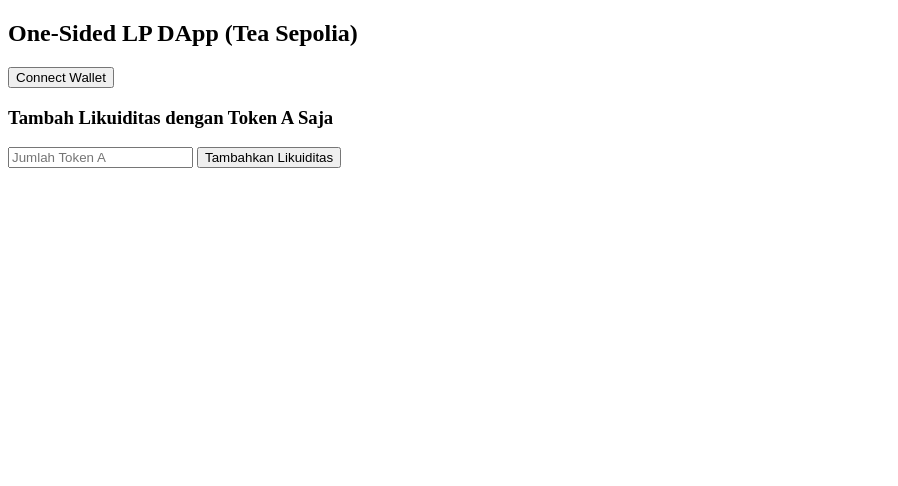
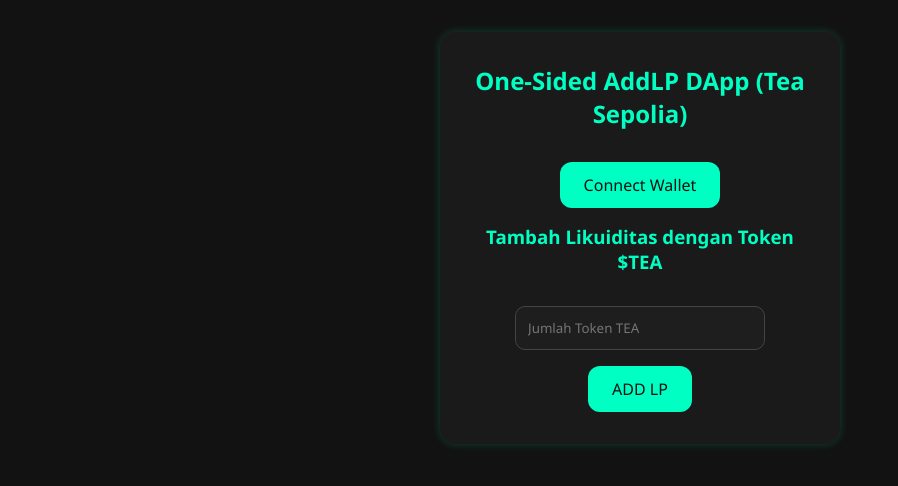
Before and after one commit to hallosayael/dapp-tea-sepolia, a plain HTML site: page index.html in a window 1280 px wide. Shown: the whole page, without its empty margins (0-898 px from the left). Drawn offline with nearby package versions, Linux system fonts and the light colour scheme.

Commit message:
Update index.html

```diff
--- a/index.html
+++ b/index.html
@@ -1,22 +1,98 @@
 <!DOCTYPE html>
-<html>
+<html lang="id">
 <head>
+  <meta charset="UTF-8" />
+  <meta name="viewport" content="width=device-width, initial-scale=1.0"/>
   <title>One-Sided LP DApp - Tea Sepolia</title>
   <script src="https://cdn.jsdelivr.net/npm/ethers@6.6.2/dist/ethers.umd.min.js"></script>
+  <style>
+    * {
+      box-sizing: border-box;
+      font-family: 'Segoe UI', Tahoma, Geneva, Verdana, sans-serif;
+      margin: 0;
+      padding: 0;
+    }
+
+    body {
+      background-color: #121212;
+      color: #ffffff;
+      padding: 2rem;
+      display: flex;
+      flex-direction: column;
+      align-items: center;
+      min-height: 100vh;
+    }
+
+    h2, h3 {
+      margin-bottom: 1rem;
+      color: #00FFC2;
+      text-align: center;
+    }
+
+    button {
+      background: #00FFC2;
+      color: #121212;
+      border: none;
+      padding: 0.75rem 1.5rem;
+      font-size: 1rem;
+      border-radius: 12px;
+      cursor: pointer;
+      transition: background 0.3s ease;
+      margin-top: 1rem;
+    }
+
+    button:hover {
+      background: #00cfa2;
+    }
+
+    #wallet {
+      margin-top: 1rem;
+      font-weight: bold;
+      color: #ccc;
+    }
+
+    input {
+      padding: 0.75rem;
+      margin-top: 1rem;
+      width: 250px;
+      border-radius: 10px;
+      border: 1px solid #444;
+      background-color: #1e1e1e;
+      color: #ffffff;
+    }
+
+    .container {
+      background-color: #1a1a1a;
+      padding: 2rem;
+      border-radius: 16px;
+      box-shadow: 0 0 10px rgba(0, 255, 194, 0.2);
+      max-width: 400px;
+      width: 100%;
+      text-align: center;
+    }
+
+    @media (max-width: 480px) {
+      input {
+        width: 100%;
+      }
+    }
+  </style>
 </head>
 <body>
-  <h2>One-Sided LP DApp (Tea Sepolia)</h2>
-  <button onclick="connectWallet()">Connect Wallet</button>
-  <div id="wallet"></div>
+  <div class="container">
+    <h2>One-Sided AddLP DApp (Tea Sepolia)</h2>
+    <button onclick="connectWallet()">Connect Wallet</button>
+    <div id="wallet"></div>
 
-  <h3>Tambah Likuiditas dengan Token A Saja</h3>
-  <input id="amountTokenA" placeholder="Jumlah Token A" />
-  <button onclick="zapIntoLP()">Tambahkan Likuiditas</button>
+    <h3>Tambah Likuiditas dengan Token $TEA</h3>
+    <input id="amountTokenA" placeholder="Jumlah Token TEA" />
+    <button onclick="zapIntoLP()">ADD LP</button>
+  </div>
 
   <script>
-    const tokenAAddress = "0xc0798fc3a96979ACfc0C0bBaf0e43F593C08cfEa";
-    const tokenBAddress = "0xC19CdD287d3fBDa68FeC72E22e3Ced53a8f63858";
-    const routerAddress = "0xeE567Fe1712Faf6149d80dA1E6934E354124CfE3"; // Uniswap V2 Router di Tea Sepolia
+    const tokenBAddress = "0xc0798fc3a96979ACfc0C0bBaf0e43F593C08cfEa";
+    const tokenAAddress = "0xC19CdD287d3fBDa68FeC72E22e3Ced53a8f63858";
+    const routerAddress = "0xeE567Fe1712Faf6149d80dA1E6934E354124CfE3";
 
     const abiERC20 = [
       "function approve(address spender, uint amount) public returns (bool)",
@@ -55,11 +131,9 @@
 
       const deadline = Math.floor(Date.now() / 1000) + 60 * 20;
 
-      // 1. Setujui penggunaan Token A
       await tokenA.approve(routerAddress, totalAmount);
-      console.log("Token A disetujui.");
+      console.log("Token TEA approved.");
 
-      // 2. Tukar setengah Token A ke Token B
       const path = [tokenAAddress, tokenBAddress];
       const swapTx = await router.swapExactTokensForTokens(
         halfAmount,
@@ -71,15 +145,12 @@
       await swapTx.wait();
       console.log("Penukaran Token A ke Token B selesai.");
 
-      // 3. Dapatkan saldo terbaru
       const balanceA = await tokenA.balanceOf(userAddress);
       const balanceB = await tokenB.balanceOf(userAddress);
 
-      // 4. Setujui penggunaan Token B
       await tokenB.approve(routerAddress, balanceB);
       console.log("Token B disetujui.");
 
-      // 5. Tambahkan likuiditas
       const addTx = await router.addLiquidity(
         tokenAAddress,
         tokenBAddress,
@@ -91,7 +162,7 @@
         deadline
       );
       await addTx.wait();
-      alert("Likuiditas berhasil ditambahkan!");
+      alert("ADD LP SUCCESS!");
     }
   </script>
 </body>
```
